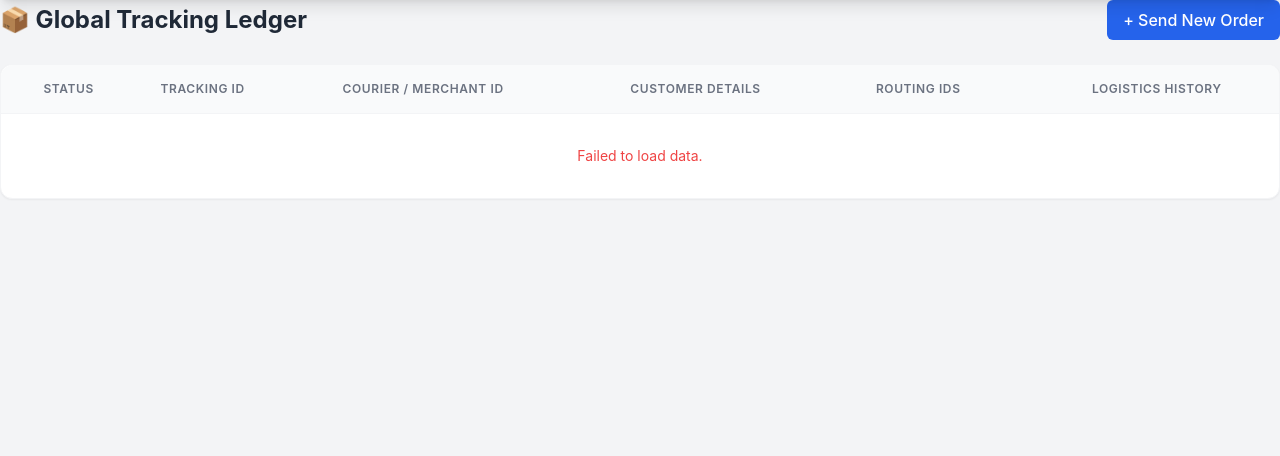
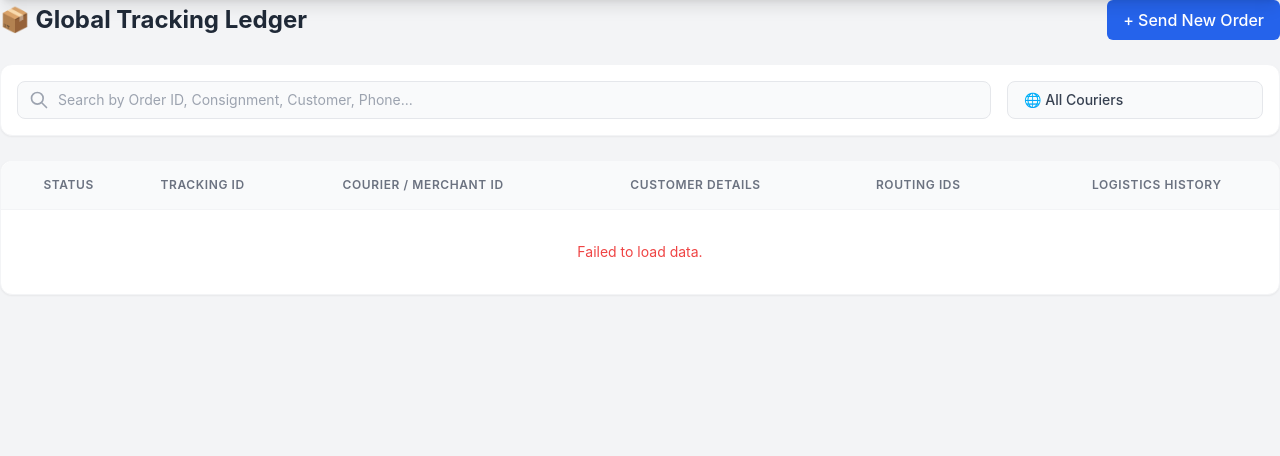
Before and after one commit to Jahid15/hscourierhub, a FastAPI app: template app/templates/parcels.html in a window 1280 px wide. Shown: the part 64-520 px from the top of the page. Run offline with FastAPI, Linux system fonts and the light colour scheme; the template is opened without the code that fills it, so the values that code supplies are empty; some libraries are stand-ins or nearby versions.

Commit message:
feat(ui): implement instant dynamic client-side filtering engine with searchbox, courier dropdowns, and highly contrasted multi-status color badges across tracking tables

```diff
--- a/app/static/js/parcels.js
+++ b/app/static/js/parcels.js
@@ -2,6 +2,12 @@ let allParcels = [];
 
 document.addEventListener('DOMContentLoaded', () => {
     fetchParcels();
+
+    // Bind Filter Interactions
+    const searchEl = document.getElementById('searchInput');
+    const filterEl = document.getElementById('courierFilter');
+    if(searchEl) searchEl.addEventListener('input', renderParcels);
+    if(filterEl) filterEl.addEventListener('change', renderParcels);
 });
 
 async function fetchParcels() {
@@ -25,27 +31,67 @@ async function fetchParcels() {
 }
 
 function getStatusBadge(status) {
-    status = status.toLowerCase();
-    if(status === 'delivered') return `<span class="px-3 py-1 bg-green-100 text-green-700 rounded-full font-bold text-xs uppercase tracking-wider">Delivered</span>`;
-    if(status.includes('cancel') || status.includes('return')) return `<span class="px-3 py-1 bg-red-100 text-red-700 rounded-full font-bold text-xs uppercase tracking-wider">Failed</span>`;
-    return `<span class="px-3 py-1 bg-yellow-100 text-yellow-700 rounded-full font-bold text-xs uppercase tracking-wider">${status}</span>`;
+    status = String(status).toLowerCase().trim();
+
+    // Delivered
+    if(status.includes('delivered') || status === 'success') {
+        return `<span class="px-3 py-1 bg-green-100 text-green-700 rounded-full font-bold text-xs uppercase tracking-wider shadow-sm border border-green-200">Delivered</span>`;
+    }
+    // Failed/Returned/Cancelled
+    if(status.includes('cancel') || status.includes('return') || status.includes('fail') || status.includes('rejected')) {
+        return `<span class="px-3 py-1 bg-red-100 text-red-700 rounded-full font-bold text-xs uppercase tracking-wider shadow-sm border border-red-200">${status}</span>`;
+    }
+    // Hold/Wait/Reschedule
+    if(status.includes('hold') || status.includes('wait') || status.includes('reschedule') || status.includes('exchange')) {
+        return `<span class="px-3 py-1 bg-orange-100 text-orange-700 rounded-full font-bold text-xs uppercase tracking-wider shadow-sm border border-orange-200">${status}</span>`;
+    }
+    // Transit/Pickup/Progress
+    if(status.includes('transit') || status.includes('pick') || status.includes('dispatch') || status.includes('progress') || status.includes('assign')) {
+        return `<span class="px-3 py-1 bg-blue-100 text-blue-700 rounded-full font-bold text-xs uppercase tracking-wider shadow-sm border border-blue-200">${status}</span>`;
+    }
+    // Created/Pending
+    if(status.includes('pending') || status.includes('created') || status.includes('place')) {
+        return `<span class="px-3 py-1 bg-gray-100 text-gray-700 rounded-full font-bold text-xs uppercase tracking-wider shadow-sm border border-gray-200">${status}</span>`;
+    }
+
+    // Default Unknown
+    return `<span class="px-3 py-1 bg-violet-100 text-violet-700 rounded-full font-bold text-xs uppercase tracking-wider shadow-sm border border-violet-200">${status}</span>`;
 }
 
 function renderParcels() {
     const tbody = document.getElementById('parcelsTableBody');
     if (!tbody) return;
-    if (allParcels.length === 0) {
-        tbody.innerHTML = `<tr><td colspan="7" class="px-6 py-12 text-center text-gray-500 font-medium">No parcels logged currently.</td></tr>`;
+    // Execute Filtering Engine
+    const searchEl = document.getElementById('searchInput');
+    const filterEl = document.getElementById('courierFilter');
+
+    const searchVal = searchEl ? searchEl.value.toLowerCase() : '';
+    const filterVal = filterEl ? filterEl.value.toLowerCase() : 'all';
+
+    const filteredParcels = allParcels.filter(p => {
+        // Courier Match
+        if(filterVal !== 'all' && strSafe(p.courier) !== filterVal) return false;
+
+        // Search Match
+        if(searchVal) {
+            const compoundStr = `${strSafe(p.consignment_id)} ${strSafe(p.merchant_order_id)} ${strSafe(p.recipient_name)} ${strSafe(p.recipient_phone)} ${strSafe(p.tracking_code)}`.toLowerCase();
+            if(!compoundStr.includes(searchVal)) return false;
+        }
+        return true;
+    });
+
+    if (filteredParcels.length === 0) {
+        tbody.innerHTML = `<tr><td colspan="7" class="px-6 py-12 text-center text-gray-500 font-medium">No parcels match your visual telemetry filters.</td></tr>`;
         return;
     }
 
     let html = '';
-    allParcels.forEach(p => {
-        // Parse Courier Icon + ID
+    filteredParcels.forEach(p => {
+        // Parse Courier Icon + ID natively assigned to brand identities
         let courierPill = '';
-        if(p.courier === 'steadfast') courierPill = `<span class="inline-flex w-3 h-3 bg-green-500 rounded-full border border-green-700"></span> Steadfast`;
-        if(p.courier === 'pathao') courierPill = `<span class="inline-flex w-3 h-3 bg-red-500 rounded-full border border-red-700"></span> Pathao`;
-        if(p.courier === 'carrybee') courierPill = `<span class="inline-flex w-3 h-3 bg-purple-500 rounded-full border border-purple-700"></span> Carrybee`;
+        if(strSafe(p.courier) === 'steadfast') courierPill = `<span class="inline-flex w-3 h-3 bg-green-500 rounded-full border border-green-700 shadow-sm"></span> <span class="text-green-800 font-bold">Steadfast</span>`;
+        if(strSafe(p.courier) === 'pathao') courierPill = `<span class="inline-flex w-3 h-3 bg-red-500 rounded-full border border-red-700 shadow-sm"></span> <span class="text-red-800 font-bold">Pathao</span>`;
+        if(strSafe(p.courier) === 'carrybee') courierPill = `<span class="inline-flex w-3 h-3 bg-yellow-400 rounded-full border border-yellow-600 shadow-sm"></span> <span class="text-yellow-800 font-bold">Carrybee</span>`;
 
         // Check internal routing failures vs success
         const c_id = p.consignment_id || `<span class="text-gray-400">Not Dispatched</span>`;
@@ -125,3 +171,9 @@ function viewLogistics(parcelId) {
 function closeHistoryModal() {
     document.getElementById('historyModal').classList.add('hidden');
 }
+
+// Helper safely stringifies null properties
+function strSafe(val) {
+    if(val === null || val === undefined) return "";
+    return String(val).toLowerCase();
+}
--- a/app/templates/parcels.html
+++ b/app/templates/parcels.html
@@ -9,6 +9,24 @@
         <a href="/parcel-entry" class="bg-blue-600 hover:bg-blue-700 text-white font-medium py-2 px-4 rounded-md transition-colors flex items-center gap-2">
             <span>+ Send New Order</span>
         </a>
+    </div>
+
+    <!-- UI Filter Controls -->
+    <div class="bg-white rounded-xl shadow-sm border border-gray-100 p-4 mb-6 flex flex-col md:flex-row gap-4 items-center">
+        <div class="flex-1 w-full relative">
+            <div class="absolute inset-y-0 left-0 pl-3 flex items-center pointer-events-none">
+                <svg class="w-5 h-5 text-gray-400" fill="none" stroke="currentColor" viewBox="0 0 24 24"><path stroke-linecap="round" stroke-linejoin="round" stroke-width="2" d="M21 21l-6-6m2-5a7 7 0 11-14 0 7 7 0 0114 0z"></path></svg>
+            </div>
+            <input type="text" id="searchInput" placeholder="Search by Order ID, Consignment, Customer, Phone..." class="w-full pl-10 pr-4 py-2 bg-gray-50 border border-gray-200 rounded-lg text-sm focus:border-blue-500 focus:ring-1 focus:ring-blue-500 focus:bg-white transition-all outline-none">
+        </div>
+        <div class="w-full md:w-64">
+            <select id="courierFilter" class="w-full px-4 py-2 bg-gray-50 border border-gray-200 rounded-lg text-sm text-gray-700 focus:border-blue-500 focus:ring-1 focus:ring-blue-500 focus:bg-white transition-all outline-none font-medium appearance-none">
+                <option value="all">🌐 All Couriers</option>
+                <option value="pathao">🔴 Pathao</option>
+                <option value="carrybee">🟡 Carrybee</option>
+                <option value="steadfast">🟢 Steadfast</option>
+            </select>
+        </div>
     </div>
 
     <div class="bg-white rounded-xl shadow-sm border border-gray-100 overflow-hidden">
```
